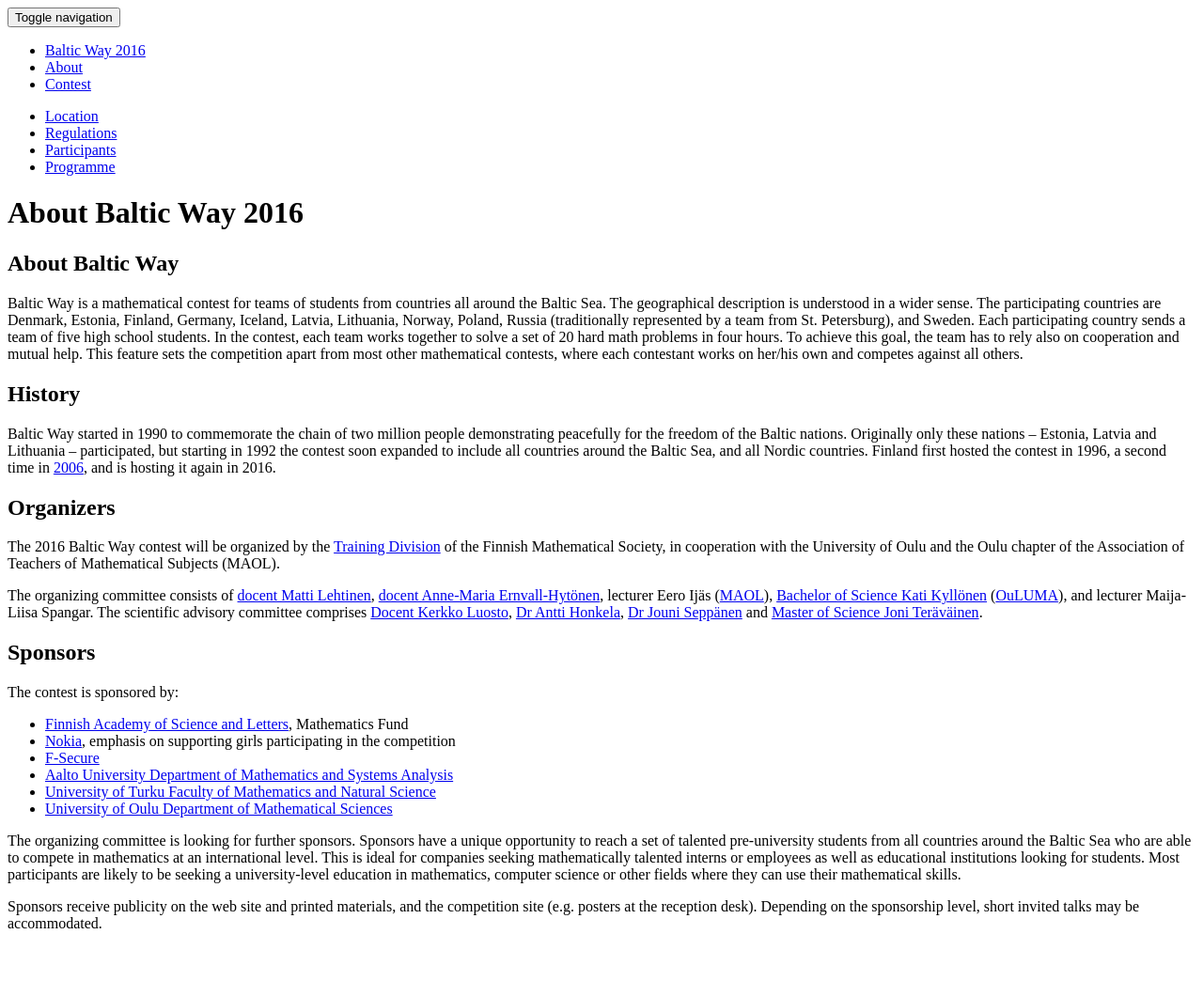
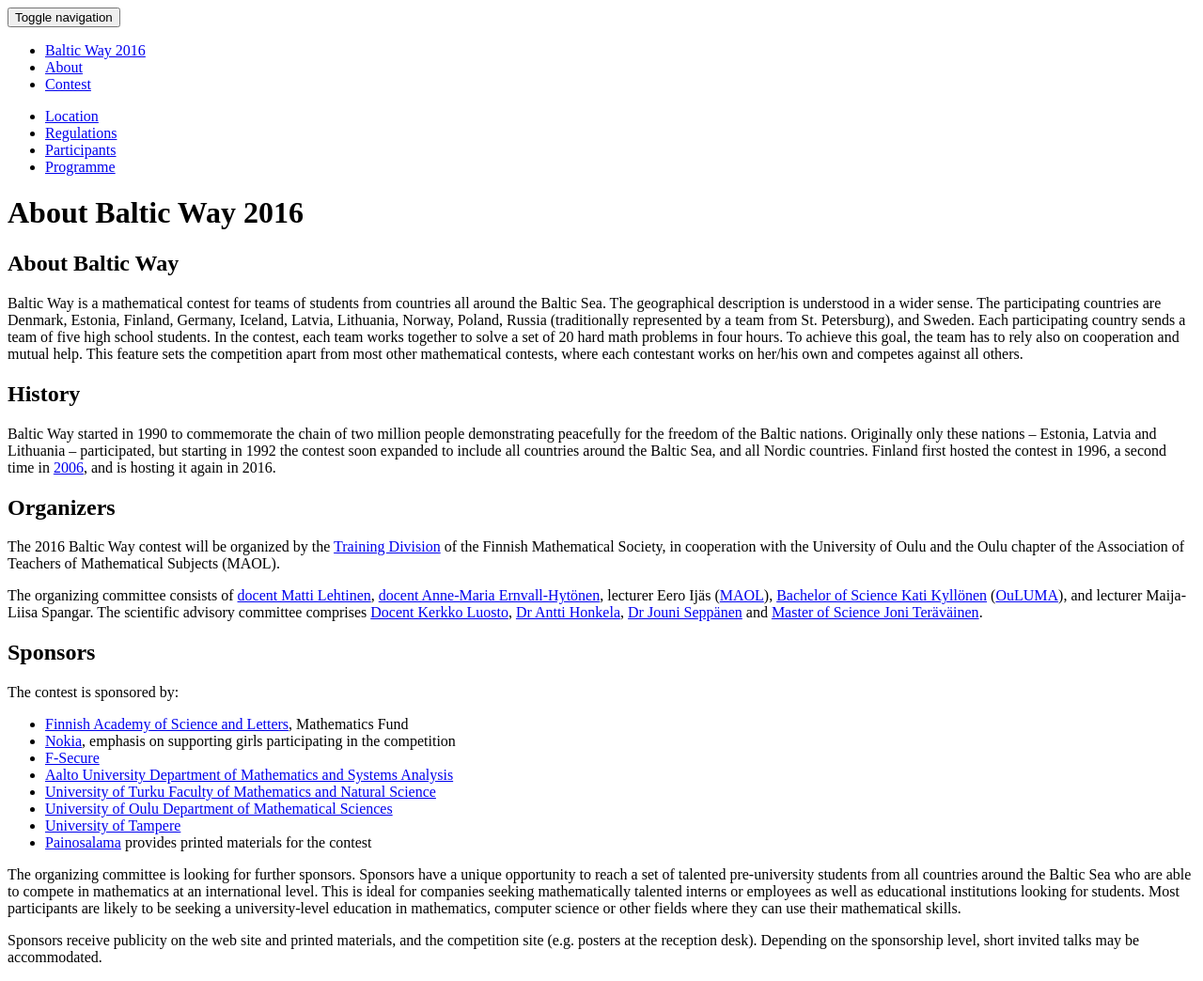
Before and after one commit to matematiikkakilpailut/matematiikkakilpailut.github.io, a Jekyll site: the page built from BW2016/about/index.md, in a window 1280 px wide. Shown: the whole page at 94% size. Built offline with Jekyll 4.4.1, drawn with Linux system fonts in a browser that asks for light colours; nearby versions of some CDN libraries; a style sheet for code colours, icons or effects is not loaded; before the commit the page ends 1008 px from its top, so only the background shows below that.

Commit message:
Uni Tampere and Painosalama sponsorship

```diff
--- a/BW2016/about/index.md
+++ b/BW2016/about/index.md
@@ -54,6 +54,8 @@ The contest is sponsored by:
 * [Aalto University Department of Mathematics and Systems Analysis][aalto]
 * [University of Turku Faculty of Mathematics and Natural Science][turku]
 * [University of Oulu Department of Mathematical Sciences][oulu]
+* [University of Tampere][tampere]
+* [Painosalama][painosalama] provides printed materials for the contest
 
 [aalto]: https://math.aalto.fi/
 [nokia]: http://www.nokia.com/
@@ -61,6 +63,8 @@ The contest is sponsored by:
 [turku]: http://www.utu.fi/en/units/sci/Pages/home.aspx
 [oulu]: http://www.oulu.fi/mathematics/
 [tiedeaka]: http://www.acadsci.fi/frontpage.htm
+[tampere]: http://www.uta.fi
+[painosalama]: http://www.painosalama.fi/
 
 The organizing committee is looking for further sponsors. Sponsors
 have a unique opportunity to reach a set of talented pre-university
```
